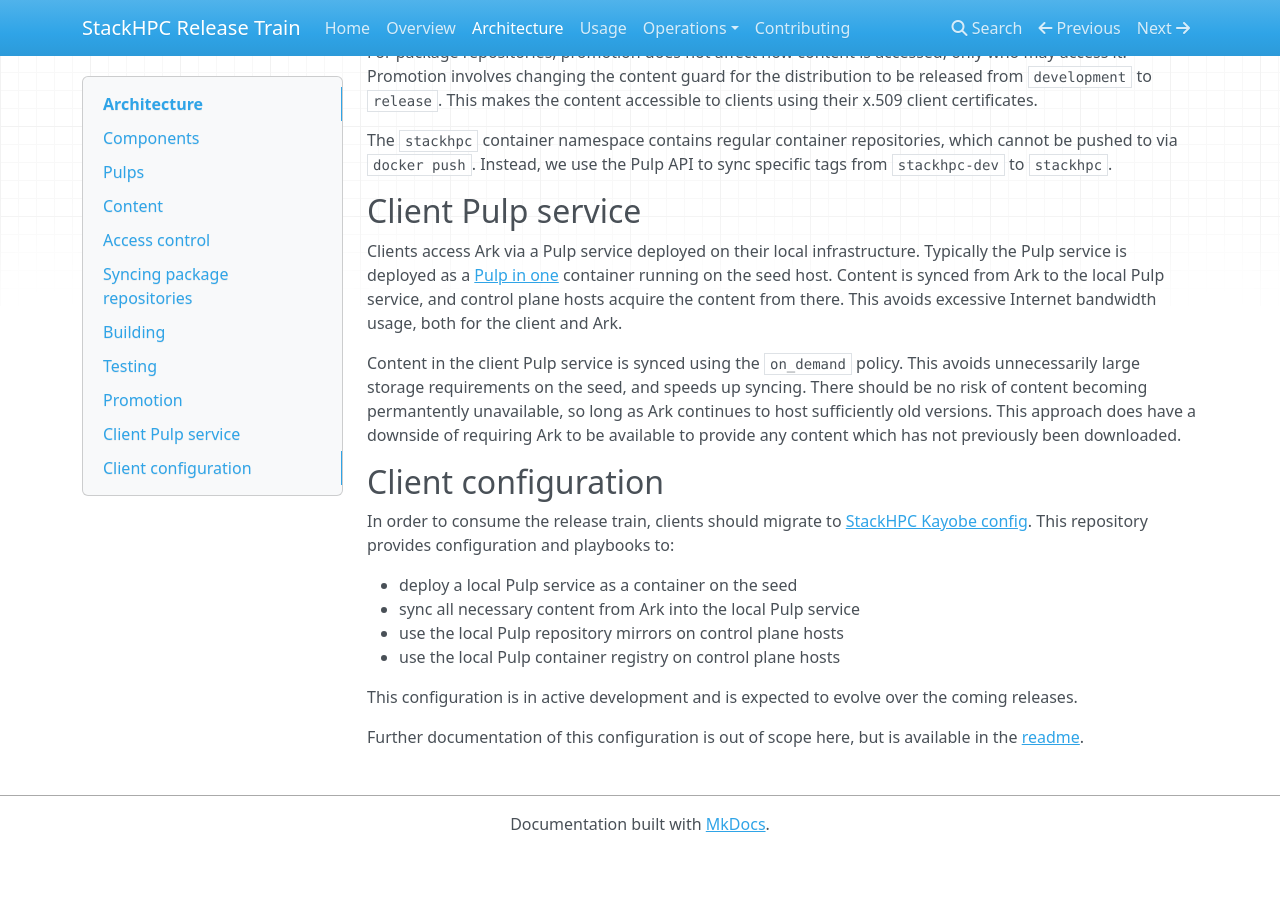
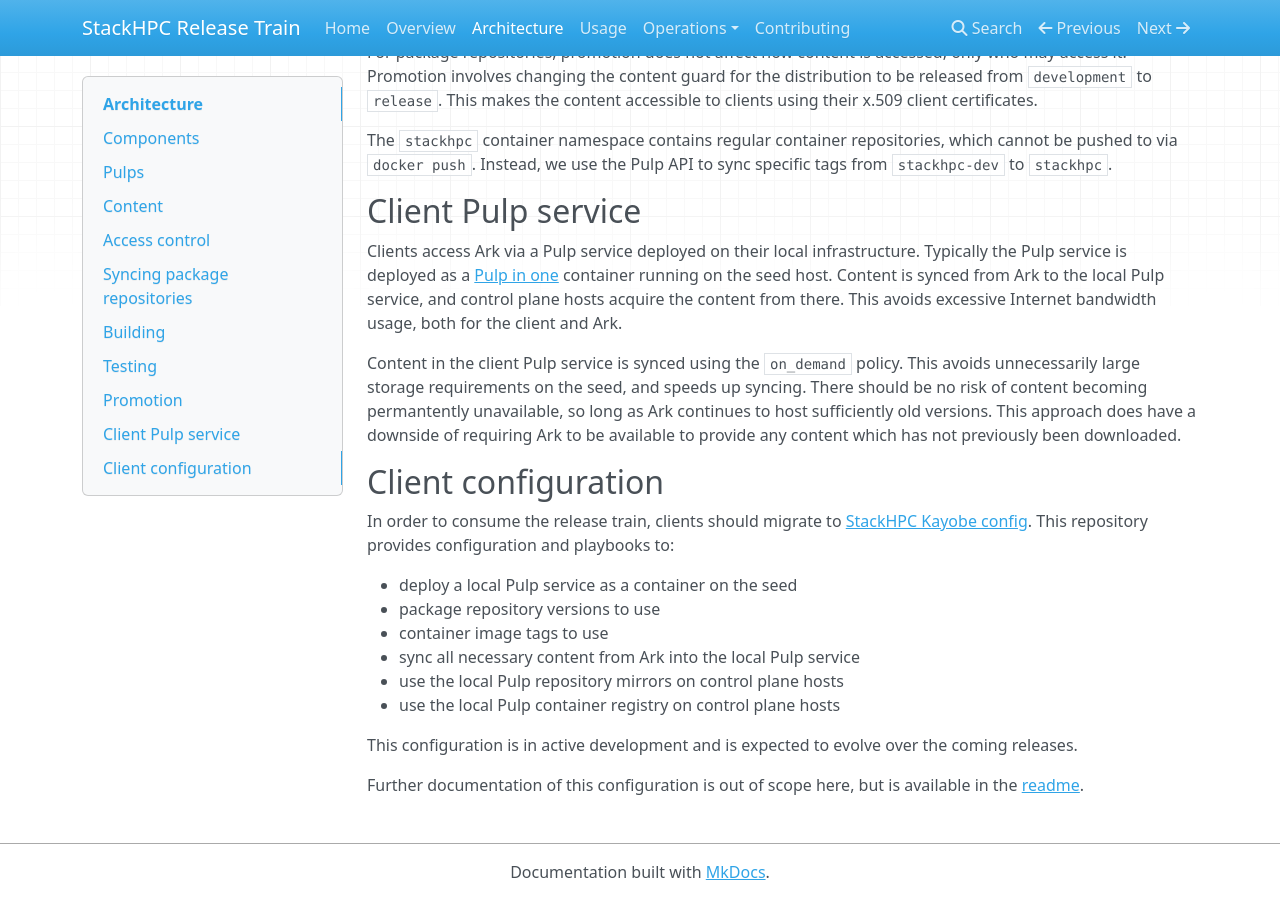
Before and after one commit to stackhpc/stackhpc-release-train, an MkDocs documentation site: the page built from docs/architecture/index.md, in a window 1280 px wide and 900 px high, scrolled down 3581 px. Built offline with MkDocs 1.6.1, drawn with Linux system fonts in a browser that asks for light colours; nearby versions of some CDN libraries; before the commit the page ends 4433 px from its top, so only the background shows below that.

Commit message:
docs: add note about kayobe-config setting versions

```diff
--- a/docs/architecture/index.md
+++ b/docs/architecture/index.md
@@ -168,6 +168,8 @@ In order to consume the release train, clients should migrate to [StackHPC Kayob
 This repository provides configuration and playbooks to:
 
 * deploy a local Pulp service as a container on the seed
+* package repository versions to use
+* container image tags to use
 * sync all necessary content from Ark into the local Pulp service
 * use the local Pulp repository mirrors on control plane hosts
 * use the local Pulp container registry on control plane hosts
```
